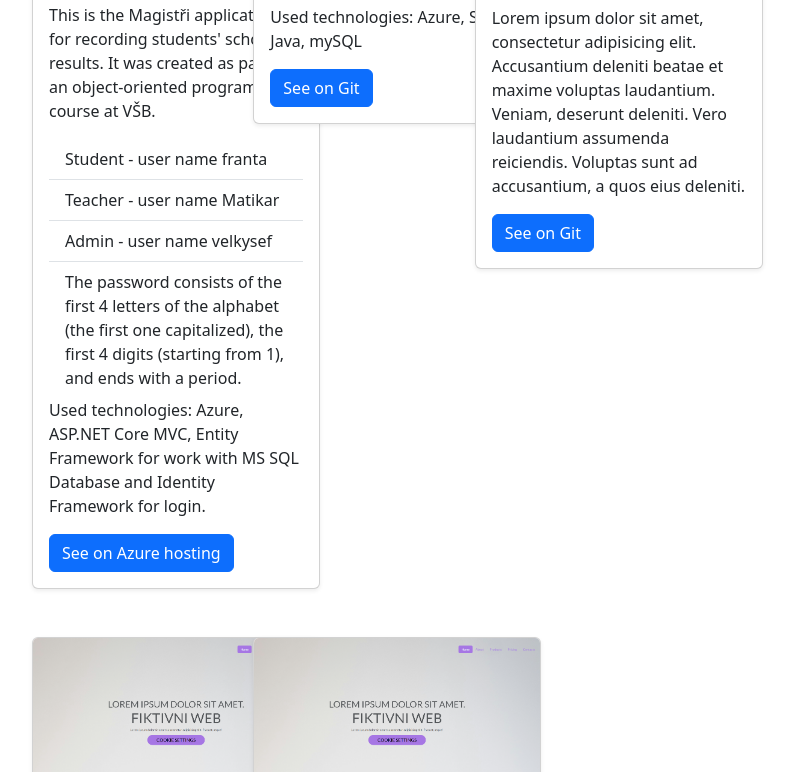
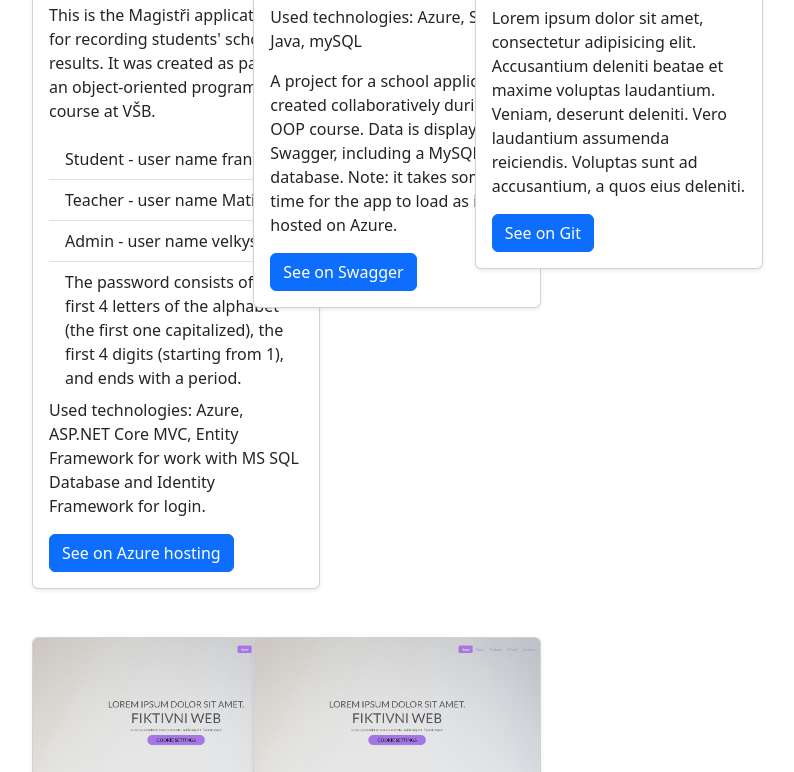
Before and after one commit to MarinaP-prog/MarinaP-prog.github.io, a website: page index.html in a window 1280 px wide. Shown: the part 1136-1908 px from the top of the page, without its empty margins (300-1094 px from the left). Drawn offline with Linux system fonts and the light colour scheme.

Commit message:
Added brief description

```diff
--- a/index.html
+++ b/index.html
@@ -113,7 +113,8 @@
 
                                 <h5 class="card-title"> <i class="fa-brands fa-sass  me-2"></i>Api calls</h5>
                                 <p class="card-text">Used technologies: Azure, Spring, Java, mySQL</p>
-                                <a href="https://magistriappjava.azurewebsites.net/swagger-ui/index.html" class="btn btn-primary">See on Git</a>
+                                <p>A project for a school application created collaboratively during an OOP course. Data is displayed in Swagger, including a MySQL database. Note: it takes some time for the app to load as it is hosted on Azure.</p>
+                                <a href="https://magistriappjava.azurewebsites.net/swagger-ui/index.html" class="btn btn-primary" target="_blank">See on Swagger</a>
                             </div>
                         </div>
                     </div>
```
